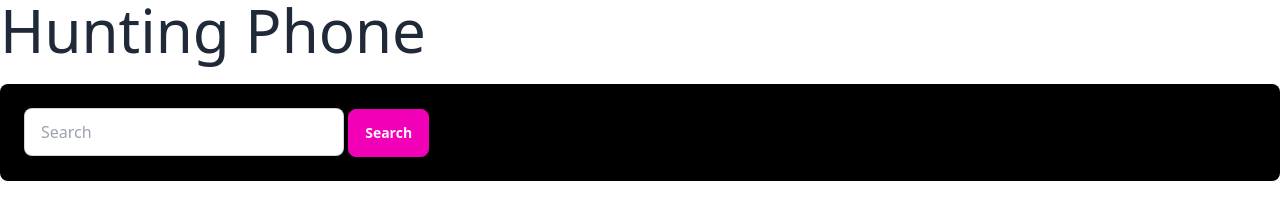
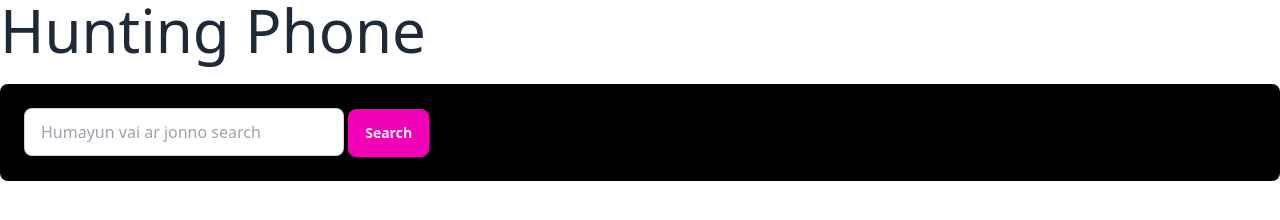
Before and after one commit to NAHID-BISWAS-ZIHAD/hunting-phone, a plain HTML site: page index.html in a window 1280 px wide. Drawn offline with nearby package versions, Linux system fonts and the light colour scheme; no server answers.

Commit message:
done insha Allah

```diff
--- a/index.html
+++ b/index.html
@@ -16,7 +16,7 @@
     </header>
     <main class="container mx-auto mt-6">
         <section class="bg-black p-6 rounded-lg">
-            <input id="input-search" type="text" placeholder="Search" class="input input-bordered w-full max-w-xs" />
+            <input id="input-search" type="text" placeholder="Humayun vai ar jonno search" class="input input-bordered w-full max-w-xs" />
             <button onclick="buttonHandle()" class="btn btn-active btn-secondary">Search</button>
         </section>
         <!-- search result -->
```
